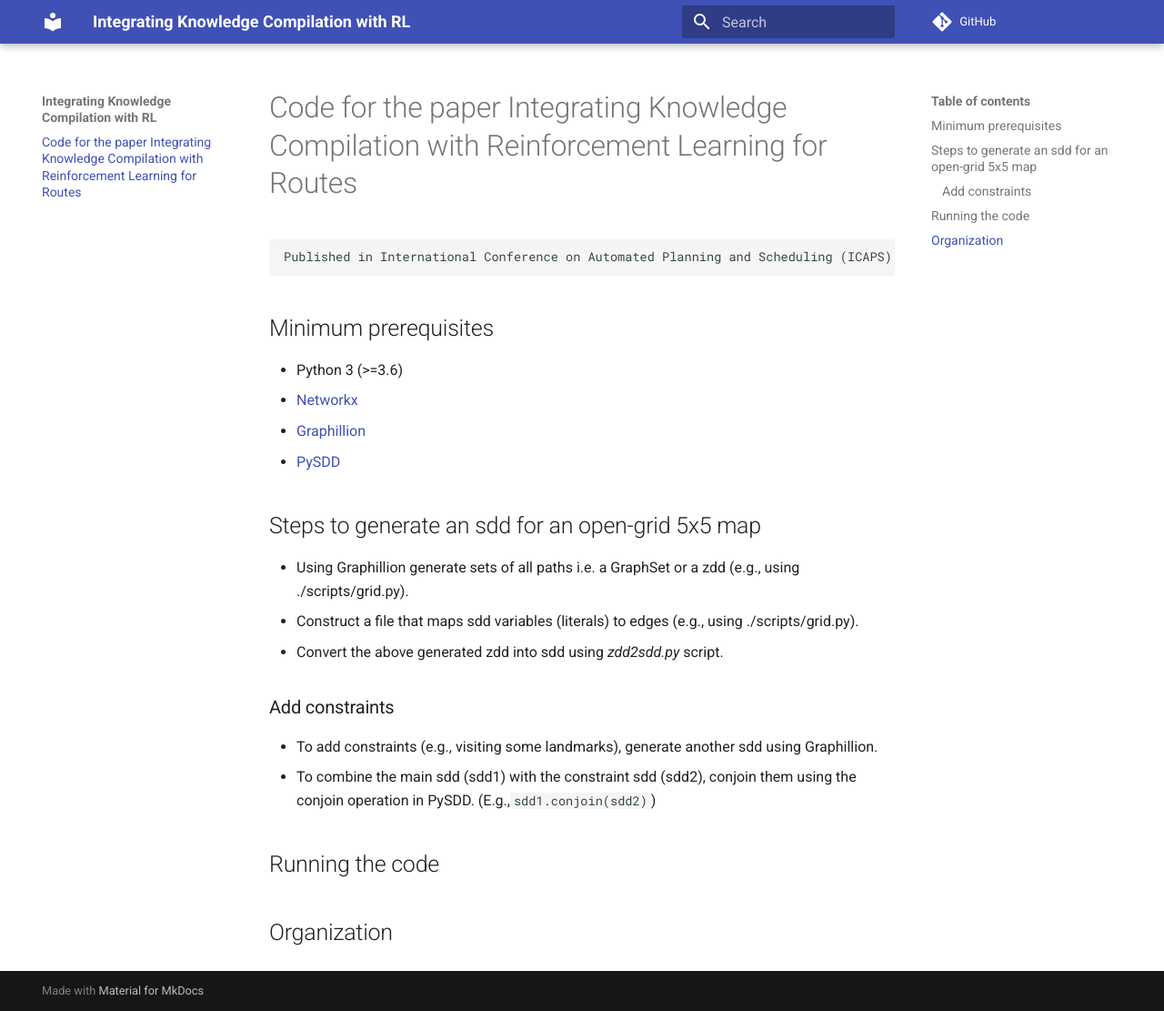
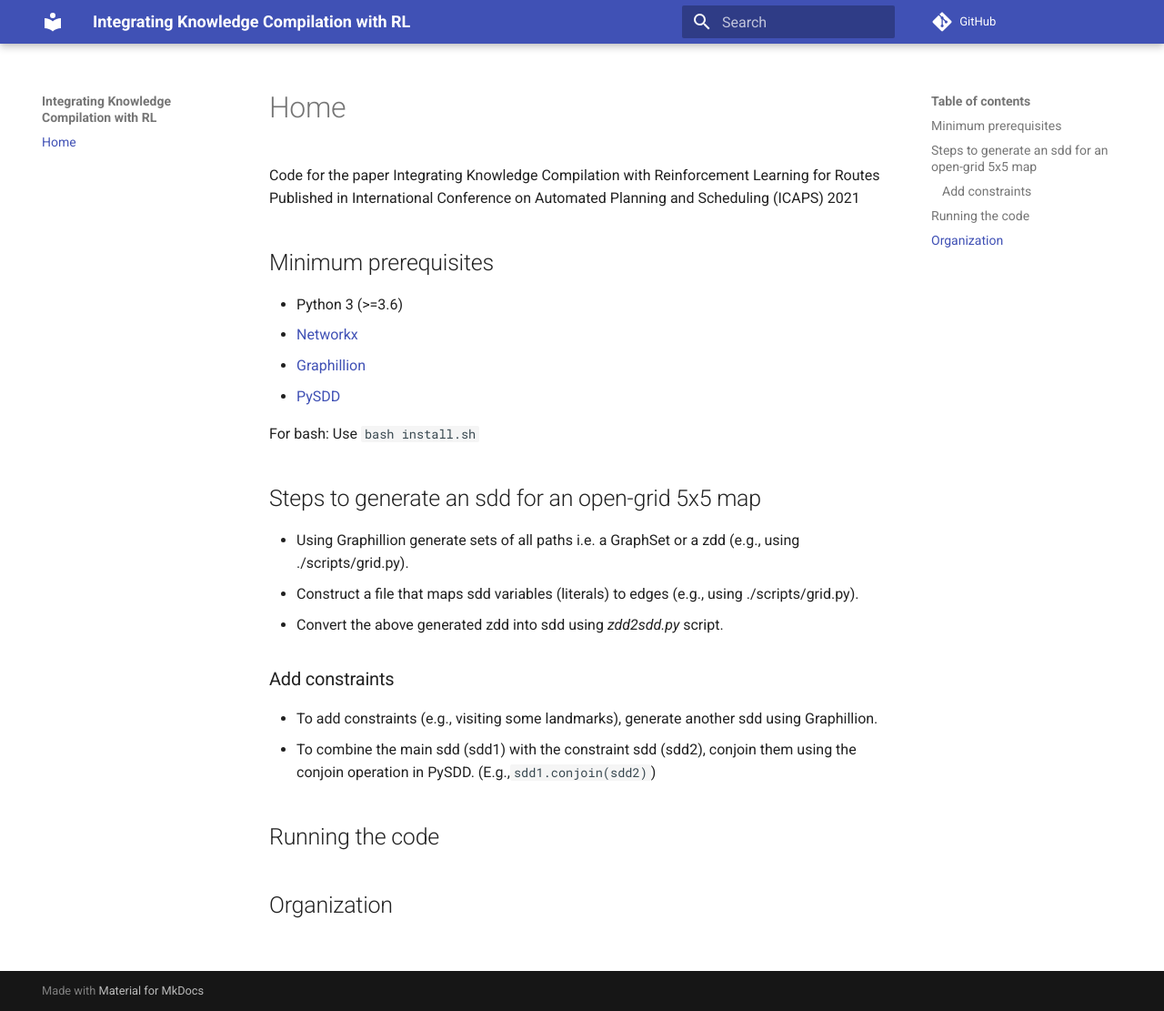
Before and after one commit to kushagra06/KCRL-Docs, an MkDocs documentation site: the page built from docs/index.md, in a window 1280 px wide and 1111 px high. Shown: the whole window at 91% size. Built offline with MkDocs 1.6.1 and Material for MkDocs 9.7.7, drawn with Linux system fonts in a browser that asks for light colours; comment, search, counter and statistics services are not loaded.

Commit message:
Update index.md

```diff
--- a/docs/index.md
+++ b/docs/index.md
@@ -1,4 +1,4 @@
-# Code for the paper Integrating Knowledge Compilation with Reinforcement Learning for Routes
+Code for the paper Integrating Knowledge Compilation with Reinforcement Learning for Routes
     Published in International Conference on Automated Planning and Scheduling (ICAPS) 2021
 
 ## Minimum prerequisites
@@ -7,6 +7,7 @@
 * [Graphillion](https://github.com/takemaru/graphillion)
 * [PySDD](https://github.com/wannesm/PySDD)
 
+For bash: Use ``bash install.sh``
 
 ## Steps to generate an sdd for an open-grid 5x5 map
 * Using Graphillion generate sets of all paths i.e. a GraphSet or a zdd (e.g., using ./scripts/grid.py).
```
